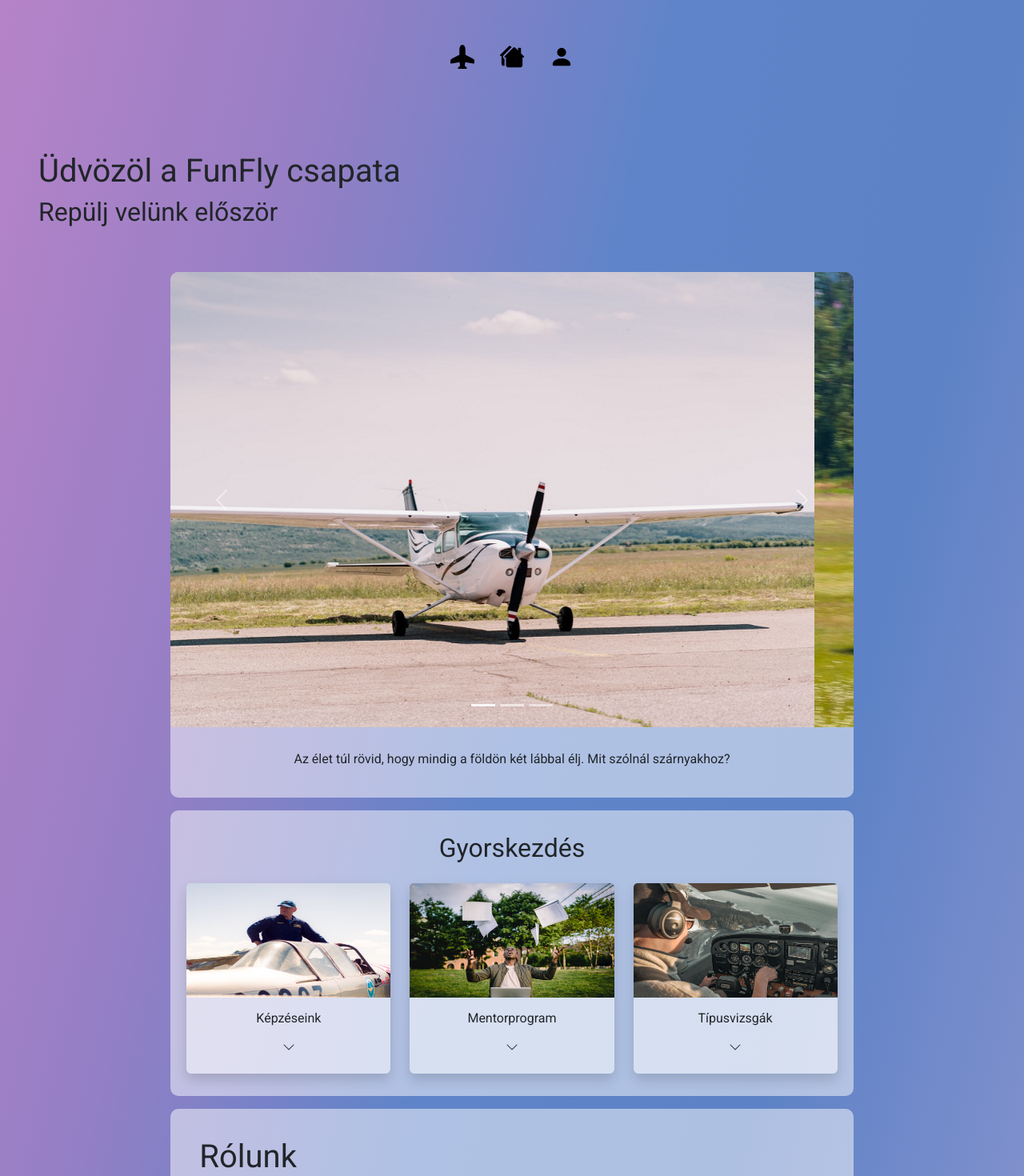
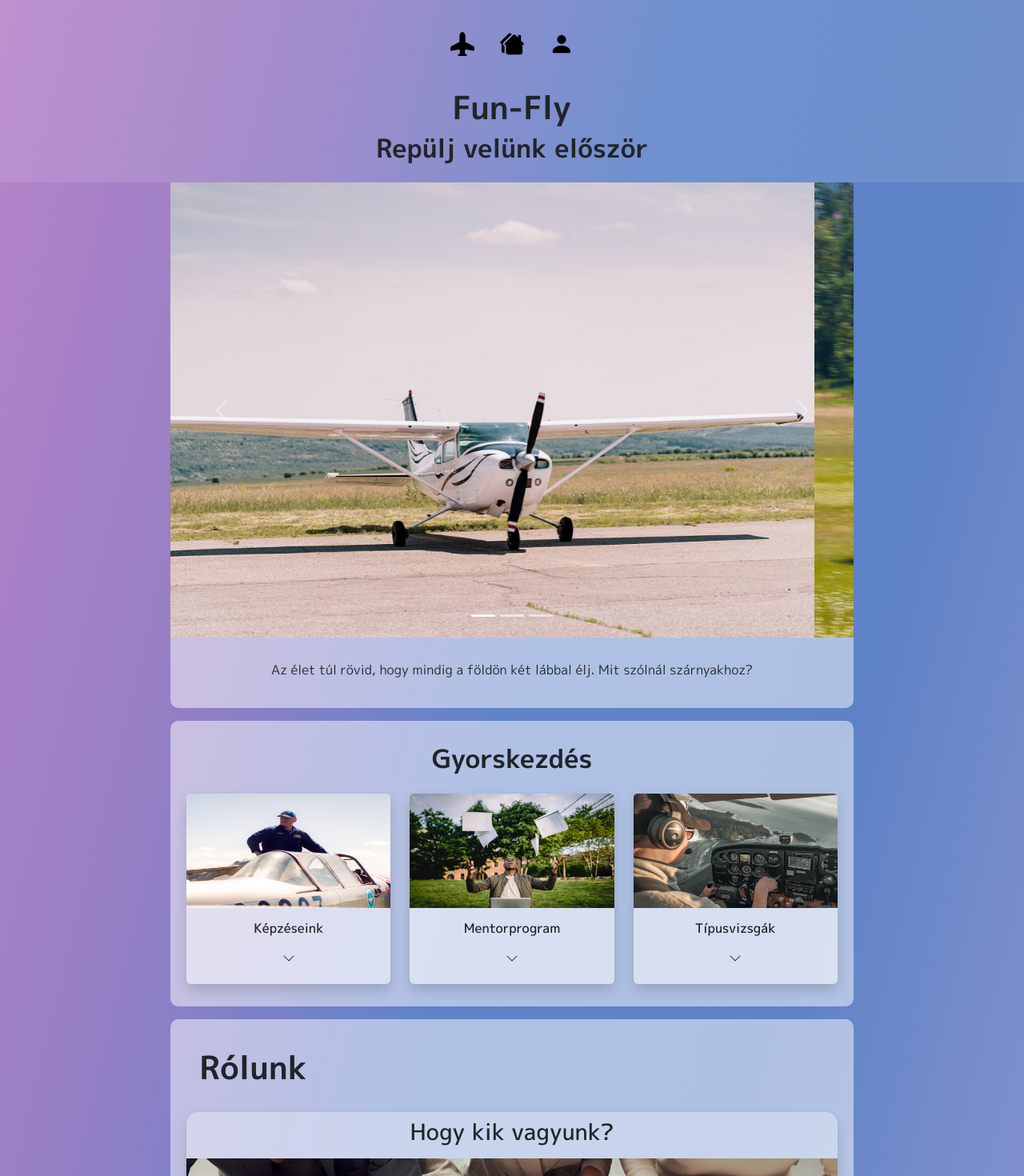
Before and after one commit to KisgyuriBeni/RepuloSuli, an Angular app in the folder frontend/: page / in a window 1280 px wide. Shown: the top 1470 px of the page at 80% size. Built offline with nearby package versions, Linux system fonts and the light colour scheme; sample sign-in values are in the browser's storage.

Commit message:
jelentkezesek dizajn

```diff
--- a/frontend/src/app/app.component.css
+++ b/frontend/src/app/app.component.css
@@ -1,8 +1,23 @@
-@import url('https://fonts.googleapis.com/css2?family=Roboto:wght@400;700&display=swap');
+@import url('https://fonts.googleapis.com/css2?family=M+PLUS+1p:wght@400;500;700&family=Roboto:wght@300&display=swap');
 
 body{
-    font-family: "Roboto", sans-serif;
-    font-weight: 400, 800;
+    background-image: linear-gradient(to bottom right, #b683c8, #967fc5, #5f84c9, #5d82c6, #8692ce, #bbaed9,  #bbaed9  );
+    font-family: "M PLUS 1p", sans-serif;
+}
+.m-plus{
+    font-family: "M PLUS 1p", sans-serif;
+    font-weight: 400;
     font-style: normal;
-    background-image: linear-gradient(to bottom right, #b683c8, #967fc5, #5f84c9, #5d82c6, #8692ce, #bbaed9,  #bbaed9  );
-}
+  }
+
+  .m-plus{
+    font-family: "M PLUS 1p", sans-serif;
+    font-weight: 500;
+    font-style: normal;
+  }
+
+  .m-plus{
+    font-family: "M PLUS 1p", sans-serif;
+    font-weight: 700;
+    font-style: normal;
+  }
--- a/frontend/src/app/parts/fooldal/fooldal.component.css
+++ b/frontend/src/app/parts/fooldal/fooldal.component.css
@@ -3,7 +3,7 @@
     height: fit-content;
 }
 .welcome-header{
-    background-color: rgb(255,255,255,0)
+    background-color: rgb(255,255,255,0.1)
 }
 .welcome-content{
     border-radius: 10px;
@@ -12,9 +12,13 @@
 .welcome-text{
     padding: 20px;
 }
-.carousel-inner{
-    border-top-left-radius: 10px;
-    border-top-right-radius: 10px;
+h1{
+    font-weight: 700;
+    font-style: normal;
+}
+h2{
+    font-weight: 600;
+    font-style: normal;
 }
 .aboutus-content{
     border-radius: 10px;
--- a/frontend/src/app/parts/fooldal/fooldal.component.html
+++ b/frontend/src/app/parts/fooldal/fooldal.component.html
@@ -1,7 +1,7 @@
 <ng-container *ngIf="isLoggedin; else authbase">
-  <div class="welcome-header p-5">
+  <div class="welcome-header text-center p-3">
     <h1>
-      Üdvözöl a FunFly csapata
+      Fun-Fly
     </h1>
     <h2>
       Repülj velünk először
@@ -13,7 +13,7 @@
     <div class="row">
         <div class="col-auto me-auto" >
           <h1>
-            Üdvözöl a FunFly csapata
+            Fun-Fly
           </h1>
           <h2>
             Repülj velünk először
--- a/frontend/src/app/parts/galeria/galeria.component.css
+++ b/frontend/src/app/parts/galeria/galeria.component.css
@@ -2,5 +2,5 @@
     min-height: 100vh;
 }
 .header{
-    background-color: rgb(255,255,255,0.5);
+    background-color: rgb(255,255,255,0.1);
 }
--- a/frontend/src/app/parts/jelentk/jelentk.component.css
+++ b/frontend/src/app/parts/jelentk/jelentk.component.css
@@ -1,23 +1,30 @@
 .container{
-    min-height: 100vh;
+    height: 70vh;
 }
-.header{
-    background-color: rgb(255, 255, 255,0.5);
+.card {
+    background-color: rgba(255, 255, 255, 0.6);
+    border-radius: 10px;
+    transition: transform 0.3s ease;
 }
-#coursescard{
-    border: none;
-    background-color: rgb(255, 255, 255,0.5);
+
+.card:hover {
+    transform: translateY(-5px);
 }
-#maincard{
-    border: none;
-    background-color: rgb(255, 255, 255,0.5);
+
+.card h4 {
+    font-weight: 500;
+    font-size: 20px;
+    color: #333;
 }
-#coursecard{
-    border: none;
-    border-top-right-radius: 20px ;
-    border-bottom-right-radius: 0px ;
-    background-color: rgb(255, 255, 255,0.5);
+.card p {
+    font-size: 16px;
+    color: #555;
+    margin-bottom: 10px;
 }
-.modal-header{
-    border: none;
+
+.btn {
+    margin-top: 50px;
+    font-weight: 500;
+    text-transform: uppercase;
+    transition: background-color 0.3s ease;
 }
--- a/frontend/src/app/parts/jelentk/jelentk.component.html
+++ b/frontend/src/app/parts/jelentk/jelentk.component.html
@@ -1,14 +1,13 @@
-<div class="header p-4">
-    <h1>Várja önt a repülés szabadsága!</h1>
-</div>
 <div class="container">
-    <!-- {{courses|json}} -->
-    <div class="card p-5 mt-5" id="maincard">
-        <div class="card p-4 mb-3" id="coursescard" *ngFor="let course of courses">
-            <h4>{{course.course_name}}</h4>
-            <div class="d-grid gap-2 d-md-block">
-                <button type="button" class="btn btn-primary me-2" (click)="sendApplication(course)">Jelentkezés</button>
-                <button class="btn btn-primary" type="button">Részletek</button>
+    <div class="row mt-5">
+        <div class="col-md-4" *ngFor="let course of courses">
+            <div class="card p-4 mb-3" id="coursescard">
+                <h4>{{course.course_name}}</h4>
+                <p>Ár: {{course.course_fee}} <span>€</span></p> <!-- Új sor az ár megjelenítésére -->
+                <div class="d-grid gap-2 d-md-block">
+                    <button type="button" class="btn btn-light shadow me-2" (click)="sendApplication(course)">Jelentkezés</button>
+                    <button class="btn btn-light shadow" type="button">Részletek</button>
+                </div>
             </div>
         </div>
     </div>
--- a/frontend/src/app/parts/nav/nav.component.css
+++ b/frontend/src/app/parts/nav/nav.component.css
@@ -1,6 +1,6 @@
 
 .nav{
-    background-color: rgb(255,255,255,0);
+    background-color: rgb(255,255,255,0.1);
     border: none;
 }
 .nav .nav-link{
--- a/frontend/src/app/parts/nav/nav.component.html
+++ b/frontend/src/app/parts/nav/nav.component.html
@@ -1,6 +1,6 @@
 
-  <ul class="nav justify-content-center p-5" >
-    <li class="nav-item dropdown">
+  <ul class="nav justify-content-center p-3" >
+    <li class="nav-item dropdown mt-3">
       <a class="nav-link dropdown" data-bs-toggle="dropdown" role="link">
         <svg xmlns="http://www.w3.org/2000/svg" width="30" height="30" fill="currentColor" class="bi bi-airplane-fill" viewBox="0 0 16 16">
           <path d="M6.428 1.151C6.708.591 7.213 0 8 0s1.292.592 1.572 1.151C9.861 1.73 10 2.431 10 3v3.691l5.17 2.585a1.5 1.5 0 0 1 .83 1.342V12a.5.5 0 0 1-.582.493l-5.507-.918-.375 2.253 1.318 1.318A.5.5 0 0 1 10.5 16h-5a.5.5 0 0 1-.354-.854l1.319-1.318-.376-2.253-5.507.918A.5.5 0 0 1 0 12v-1.382a1.5 1.5 0 0 1 .83-1.342L6 6.691V3c0-.568.14-1.271.428-1.849"/>
@@ -12,7 +12,7 @@
         <li><a class="dropdown-item" routerLink="/galeria" >Tipusvizsgák</a></li>
       </ul>
     </li>
-    <li class="nav-item">
+    <li class="nav-item mt-3">
       <a class="nav-link" routerLink="/fooldal">
         <svg xmlns="http://www.w3.org/2000/svg" width="30" height="30" fill="currentColor" class="bi bi-houses-fill" viewBox="0 0 16 16">
           <path d="M7.207 1a1 1 0 0 0-1.414 0L.146 6.646a.5.5 0 0 0 .708.708L1 7.207V12.5A1.5 1.5 0 0 0 2.5 14h.55a2.5 2.5 0 0 1-.05-.5V9.415a1.5 1.5 0 0 1-.56-2.475l5.353-5.354z"/>
@@ -20,7 +20,7 @@
         </svg>
       </a>
     </li>
-    <li class="nav-item">
+    <li class="nav-item mt-3">
       <a class="nav-link" routerLink="/profil">
         <svg xmlns="http://www.w3.org/2000/svg" width="30" height="30" fill="currentColor" class="bi bi-person-fill" viewBox="0 0 16 16">
           <path d="M3 14s-1 0-1-1 1-4 6-4 6 3 6 4-1 1-1 1zm5-6a3 3 0 1 0 0-6 3 3 0 0 0 0 6"/>
```
